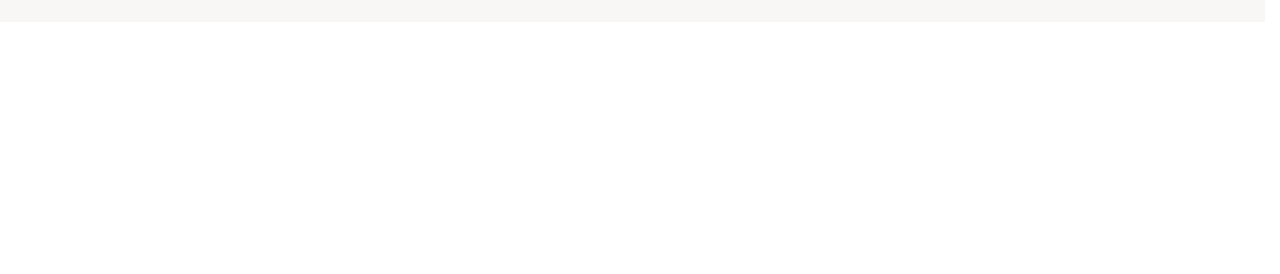
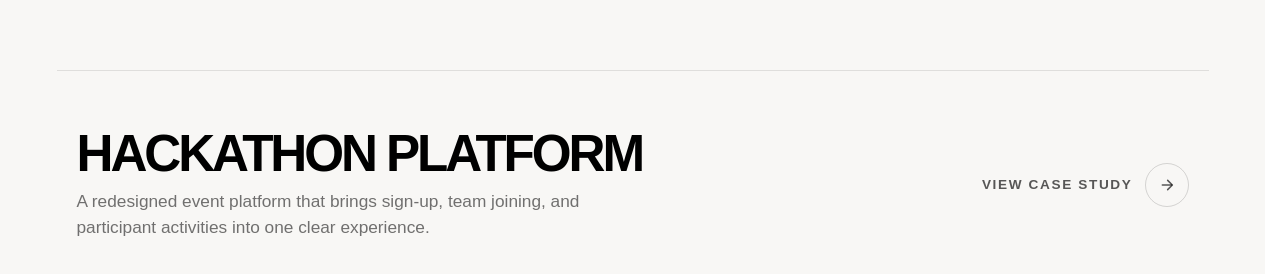
Before and after one commit to jzakrz/jakub-portfolio, a Next.js app: page /projects/exercise-snack in a window 1280 px wide. Shown: the part 2455-2729 px from the top of the page. Before the commit the page ends 2477 px from the top, so only its background shows below. Built offline with nearby package versions, Linux system fonts and the light colour scheme.

Commit message:
Add Hackathon link to Exercise Snack page

```diff
--- a/app/projects/exercise-snack/page.tsx
+++ b/app/projects/exercise-snack/page.tsx
@@ -240,6 +240,43 @@ export default function ExerciseSnackPage() {
           </div>
         </div>
       </section>
+
+      <section className="bg-[#f8f7f5] px-6 pb-16 pt-8 lg:px-10 lg:pb-24 lg:pt-12">
+        <div className="mx-auto max-w-6xl border-t border-black/10 pt-8 lg:pt-10">
+          <Link
+            href="/projects/hackathon"
+            className="group grid gap-6 rounded-[1.6rem] p-1 text-black transition-colors hover:bg-black/[0.03] sm:grid-cols-[minmax(0,1fr)_auto] sm:items-center sm:p-5"
+          >
+            <div>
+              <h2 className="text-[clamp(2rem,4vw,3.8rem)] font-black uppercase leading-[0.9] tracking-[-0.06em] text-black">
+                Hackathon Platform
+              </h2>
+              <p className="mt-3 max-w-xl text-[1rem] leading-[1.45] text-black/55 lg:text-[1.08rem]">
+                A redesigned event platform that brings sign-up, team joining,
+                and participant activities into one clear experience.
+              </p>
+            </div>
+
+            <div className="flex items-center gap-3 text-[0.85rem] font-semibold uppercase tracking-[0.12em] text-black/65 transition-colors group-hover:text-black sm:justify-end">
+              View case study
+              <span className="flex h-11 w-11 items-center justify-center rounded-full border border-black/15 transition-transform group-hover:translate-x-1">
+                <svg
+                  viewBox="0 0 24 24"
+                  aria-hidden="true"
+                  className="h-4 w-4 stroke-current"
+                  fill="none"
+                  strokeWidth="2.3"
+                  strokeLinecap="round"
+                  strokeLinejoin="round"
+                >
+                  <path d="M5 12h14" />
+                  <path d="m13 5 7 7-7 7" />
+                </svg>
+              </span>
+            </div>
+          </Link>
+        </div>
+      </section>
     </main>
 
       {isPrototypeOpen && (
```
